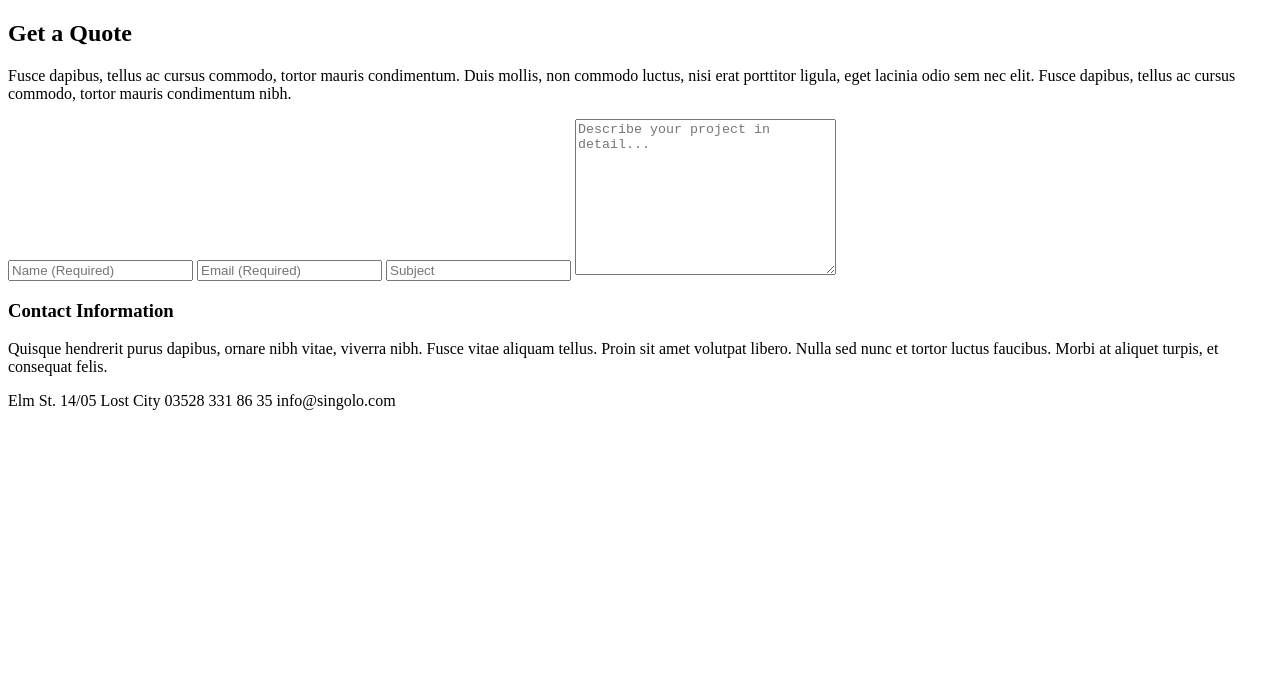
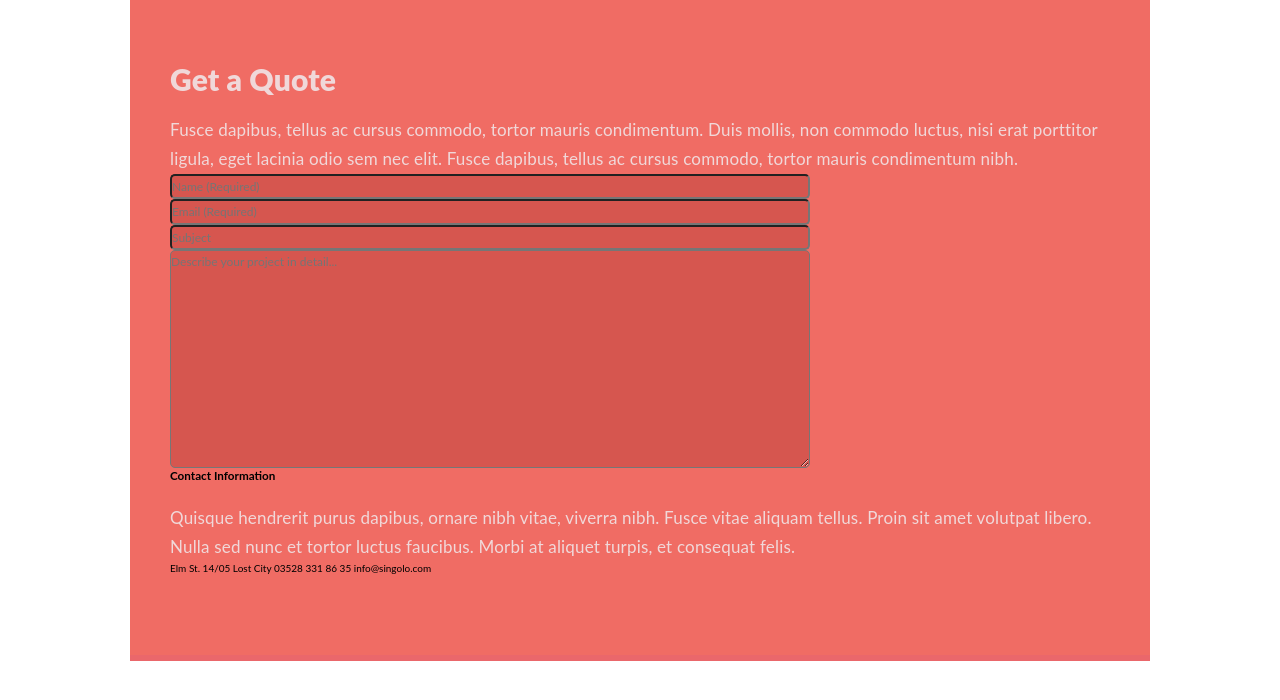
Before and after one commit to alex-2719/singolo, a plain HTML site: page singolo3.html in a window 1280 px wide. Drawn offline with Linux system fonts and the light colour scheme.

Commit message:
simple refactor

```diff
--- a/singolo3.css
+++ b/singolo3.css
@@ -0,0 +1,88 @@
+@font-face{
+  font-family: 'Loto';
+  src: url('assets/fonts/Lato-Black.ttf')  format('truetype');
+}
+
+@font-face{
+  font-family: 'Loto';
+  src: url('assets/fonts/Lato-Light.ttf')  format('truetype');
+}
+
+@font-face{
+  font-family: 'Loto';
+  src: url('assets/fonts/Lato-Regular.ttf')  format('truetype');
+}
+
+* {
+  margin: 0;
+  padding: 0;
+  box-sizing: border-box;
+  font-family: 'Lato', sans-serif;
+  list-style: none;
+  text-decoration: none;
+  line-height: 1.2;
+}
+
+html {
+  font-size: 10px;
+}
+
+body {
+  width: 100%;
+}
+
+.content {
+  width: 1020px;
+  margin: 0 auto;
+  position: relative;
+}
+
+.h-ident-30{
+  padding: 0 30px;
+}
+
+.quote {
+    height: 655px;
+    background-color: #f06c64;
+    padding: 64px 20px 30px 40px;
+    box-shadow: 0 6px #ea676b;
+
+  }
+  .quote h2 {
+    font-family: 'Lato';
+    font-size: 3rem;
+    font-weight: 900;
+    color: #f0d8d9;
+    letter-spacing: 0.15px;
+    line-height: 1;
+  }
+
+  .quote p {
+  width: 100%;
+  margin-top: 22px;
+  font-family: 'Lato';
+  font-size: 1.7rem;
+  color: #f0d8d9;
+  letter-spacing: 0.18px;
+  line-height: 1.7;
+  }
+
+  .col-8 {
+    display: flex;
+    flex-direction: column;
+    justify-content: center;
+    width: calc(100% / 12 * 8);
+  }
+
+  .col-8 input,
+  .col-8 textarea {
+    color: #f48c8f;
+    background-color: #d6564f;
+    border-radius: 5px;
+    font-size: 1.2rem;
+    font-weight: 400;
+    line-height: 21.56px;
+
+
+
+  }
--- a/singolo3.html
+++ b/singolo3.html
@@ -19,15 +19,15 @@
                         <input type="text" name="subject" placeholder="Subject">
                         <textarea name="detail" id="" cols="30" rows="10" placeholder="Describe your project in detail..."></textarea>
                     </div>
-                    <div class="contact-info">
+                    <span class="contact-info">
                         <h3>Contact Information</h3>
                         <p>Quisque hendrerit purus dapibus, ornare nibh vitae, viverra nibh. Fusce vitae aliquam tellus. Proin sit amet volutpat libero. Nulla sed nunc et tortor luctus faucibus. Morbi at aliquet turpis, et consequat felis. </p>
-                        <div class="contacts">
+                        <span class="contacts">
                             <span class="cantact"><span class="ico ico-location"></span>Elm St. 14/05 Lost City</span>
                             <span class="cantact"><span class="ico ico-phone"></span>03528 331 86 35</span>
                             <span class="cantact"><span class="ico ico-email"></span>info@singolo.com</span>
-                        </div>
-                    </div>
+                        </span>
+                    </span>
                 </div>
             </section>
         </main>
```
